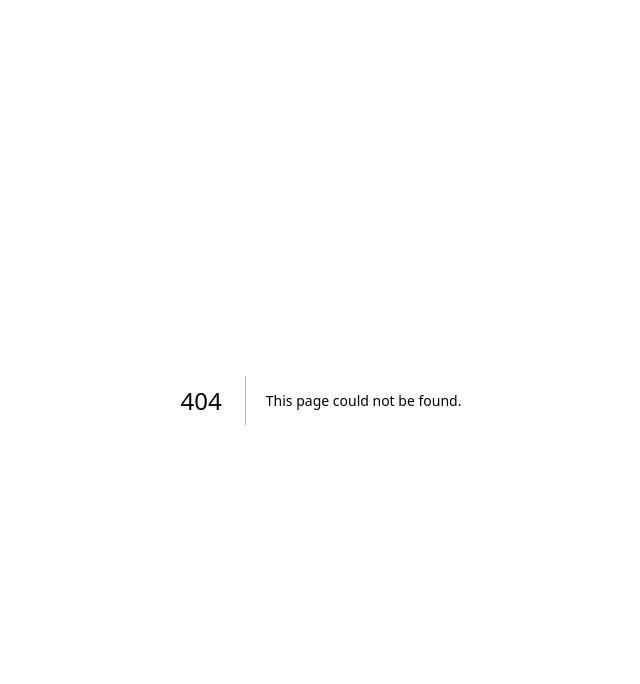
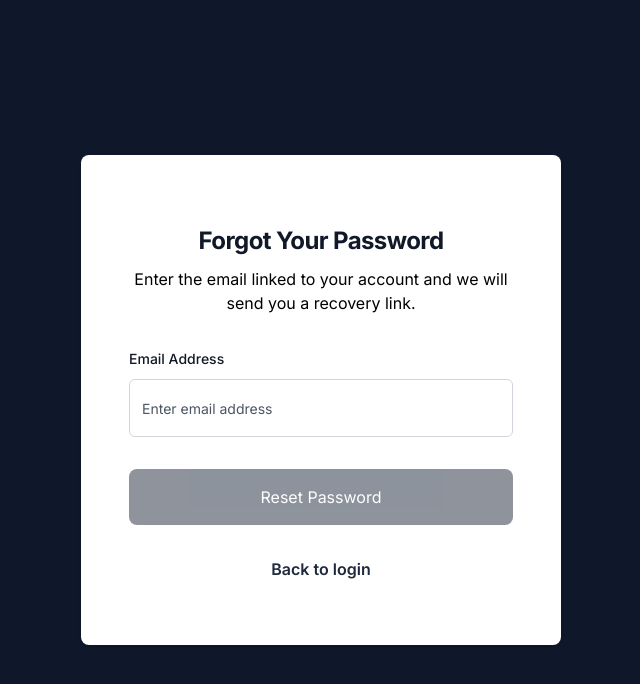
Before and after one commit to Broadspectrum-Digital-Payments/bsl-wallet-admin-frontend, a Next.js app: page /auth/forgot-password in a window 1280 px wide. Before the commit this address had no page. Shown: the top 684 px of the page, without its empty margins (319-959 px from the left). Built offline with nearby package versions, Linux system fonts and the light colour scheme.

Commit message:
updated flow and added auth layout and password reset screen

```diff
--- a/next.config.mjs
+++ b/next.config.mjs
@@ -1,6 +1,7 @@
 /** @type {import('next').NextConfig} */
 const nextConfig = {
-    distDir: "build"
+    distDir: "build",
+    reactStrictMode: false
 };
 
 export default nextConfig;
--- a/src/api/auth.ts
+++ b/src/api/auth.ts
@@ -1,11 +1,12 @@
 import {fetcher} from "@/api/http";
+import {getJSONHeaders} from "@/utils/helpers";
 
 export async function verifyEmailLink(token: string | null) {
-    return await fetcher(`api/v1/auth/verify-email-link?token=${token}`);
+    return await fetcher(`api/auth/verify-email-link?token=${token}`);
 }
 
 export async function verifyOtp(accessKey: string | undefined, otp: string) {
-    return await fetcher('api/v1/auth/verify-otp', {
+    return await fetcher('api/auth/verify-otp', {
         method: 'POST',
         headers: {
             'Authorization': `Bearer ${accessKey}`,
@@ -16,7 +17,7 @@ export async function verifyOtp(accessKey: string | undefined, otp: string) {
 }
 
 export async function verifyPasswordResetOtp(accessKey: string | null, otp: string) {
-    return await fetcher('api/v1/auth/reset-password/verify-otp', {
+    return await fetcher('api/auth/reset-password/verify-otp', {
         method: 'POST',
         headers: {
             'Authorization': `Bearer ${accessKey}`,
@@ -27,7 +28,7 @@ export async function verifyPasswordResetOtp(accessKey: string | null, otp: stri
 }
 
 export async function createPassword(password: string, confirmPassword: string, authToken: string | undefined) {
-    return await fetcher('api/v1/auth/create-password', {
+    return await fetcher('api/auth/create-password', {
         method: 'POST',
         headers: {
             'Authorization': `Bearer ${authToken}`,
@@ -46,17 +47,15 @@ export async function resendOtp(accessKey: string | undefined) {
 }
 
 export async function login(email: string | undefined, password: string | undefined) {
-    return await fetcher('api/v1/login', {
+    return await fetcher('v1/login', {
         method: 'POST',
-        headers: {
-            'Content-Type': 'application/json'
-        },
+        headers: getJSONHeaders(),
         body: JSON.stringify({email, password})
     });
 }
 
 export async function logout(jwtToken: string | undefined) {
-    return await fetcher('api/v1/auth/logout', {
+    return await fetcher('api/auth/logout', {
         method: 'POST',
         headers: {
             'Authorization': `Bearer ${jwtToken}`,
@@ -66,7 +65,7 @@ export async function logout(jwtToken: string | undefined) {
 }
 
 export async function updatePassword(currentPassword: string, newPassword: string, authToken: string | undefined) {
-    return await fetcher('api/v1/auth/update-password', {
+    return await fetcher('api/auth/update-password', {
         method: 'POST',
         headers: {
             'Authorization': `Bearer ${authToken}`,
@@ -77,7 +76,7 @@ export async function updatePassword(currentPassword: string, newPassword: strin
 }
 
 export async function sendResetEmailLink(email: string = '') {
-    return await fetcher('api/v1/auth/request-reset-password', {
+    return await fetcher('api/auth/request-reset-password', {
         method: 'POST',
         headers: {
             'Content-Type': 'application/json'
@@ -87,7 +86,7 @@ export async function sendResetEmailLink(email: string = '') {
 }
 
 export async function resetPassword(password: string, accessKey: string | undefined) {
-    return await fetcher('api/v1/auth/reset-password', {
+    return await fetcher('api/auth/reset-password', {
         method: 'POST',
         headers: {
             'Content-Type': 'application/json'
--- /dev/null
+++ b/src/app/auth/forgot-password/page.tsx
@@ -0,0 +1,101 @@
+"use client"
+import React, {useState} from "react"
+import {useRouter} from "next/navigation"
+import AuthLayout from "@/components/layout/AuthLayout"
+import {getError, isValidEmail} from "@/utils/helpers"
+import {sendResetEmailLink} from "@/api/auth"
+import Loader from "@/components/Loader"
+import Button from "@/components/forms/Button"
+import TextInput from "@/components/forms/TextInput"
+import Alert from "@/components/Alert";
+
+const PasswordResetPage: React.FC = () => {
+    const [hasError, setHasError] = useState<boolean>(true);
+    const [error, setError] = useState<string>('');
+    const [loading, setLoading] = useState<boolean>(false);
+    const [title, setTitle] = useState<string>('Forgot Your Password');
+    const [emailSent, setEmailSent] = useState<boolean>(false);
+    const [description, setDescription] = useState<string>('Enter the email linked to your account and we will send you a recovery link.');
+    const [formData, setFormData] = useState({email: '',});
+    const router = useRouter()
+
+    const isFormValid = () => ![undefined, null, ''].includes(formData.email?.trim())
+
+    const handleInputChange: React.ChangeEventHandler<HTMLInputElement> = (event) => {
+        const {name, value} = event.target;
+        setFormData({...formData, [name]: value});
+        if (isValidEmail(value)) setHasError(false)
+    };
+
+    const handleSubmit: React.FormEventHandler<HTMLFormElement> = (event) => {
+        event.preventDefault();
+
+        if (isFormValid()) {
+            setLoading(true)
+            sendResetEmailLink(formData.email)
+                .then(async (response) => {
+                    setLoading(false)
+                    if (response) {
+                        setTitle('Email has been sent')
+                        setDescription('Please check your email inbox for a password recovery link.')
+                        setEmailSent(true)
+                        return setHasError(false)
+                    }
+                })
+                .catch((error) => {
+                    setError(getError(error))
+                })
+        } else
+            return setHasError(true);
+    };
+
+    const handleReturnToLogin = () => router.push("/")
+
+    return (
+        <AuthLayout title={title} description={description}>
+            <form method="POST" onSubmit={handleSubmit}>
+                {error && <Alert alertType="error" description={error}/>}
+
+                {!emailSent && <div className="flex mt-6">
+                    <TextInput
+                        label="email address"
+                        id="email"
+                        name="email"
+                        type="email"
+                        placeholder="Enter email address"
+                        required={true}
+                        value={formData.email}
+                        onInputChange={handleInputChange}
+                        hasError={setHasError}
+                        autoComplete="email"
+                        customClasses="w-full"
+                        customLabelClasses="flex capitalize"
+                    />
+                </div>}
+
+                <div className="mt-3 sm:grid-cols-10 relative">
+                    {!emailSent && <Button styleType="primary"
+                                           customStyles="justify-center p-4 md:p-5 rounded-lg my-4 relative"
+                                           buttonType="submit"
+                                           disabled={hasError || loading}>
+                        {!loading && <span className="flex self-center">Reset Password</span>}
+                        {loading && <Loader type="default"
+                                            customClasses="relative"
+                                            customAnimationClasses="w-10 h-10 text-white dark:text-gray-600 fill-purple-900"
+                        />}
+                    </Button>}
+
+                    <Button styleType="tertiary"
+                            customStyles="justify-center p-4 md:p-5 rounded-lg"
+                            buttonType="button"
+                            onClick={handleReturnToLogin}
+                    >
+                        <span className="flex self-center font-semibold">Back to login</span>
+                    </Button>
+                </div>
+            </form>
+        </AuthLayout>
+    )
+}
+
+export default PasswordResetPage
--- a/src/app/auth/password-reset/page.tsx
+++ /dev/null
@@ -1,20 +0,0 @@
-"use client"
-import React from "react";
-import {useRouter} from "next/navigation"
-
-const PasswordResetPage: React.FC = () => {
-    const router = useRouter()
-    const handleSubmit = (event: React.FormEvent<HTMLFormElement>) => {
-        event.preventDefault()
-        return router.push('/overview')
-    }
-    return (
-        <>
-            <div className="flex min-h-screen flex-1 bg-white">
-                password-reset works
-            </div>
-        </>
-    )
-}
-
-export default PasswordResetPage
--- a/src/components/Alert.tsx
+++ b/src/components/Alert.tsx
@@ -13,8 +13,8 @@ const Alert: React.FC<IAlert> = ({
         success: 'check-circle.svg',
         info: 'check-circle.svg',
         warning: 'check-circle.svg',
-        error: 'x-circle.svg',
-        failed: 'x-circle.svg',
+        error: 'x-circle-red.svg',
+        failed: 'x-circle-red.svg',
         completed: 'check-circle.svg',
     };
 
--- a/src/components/auth/Login.tsx
+++ b/src/components/auth/Login.tsx
@@ -8,12 +8,16 @@ import Button from "@/components/forms/Button";
 import Link from "next/link";
 import CheckboxInput from "@/components/forms/CheckboxInput";
 import TextInput from "@/components/forms/TextInput";
+import Alert from "@/components/Alert";
+import Loader from "@/components/Loader";
+import AuthLayout from "@/components/layout/AuthLayout";
 
 export default function Login() {
     const router = useRouter();
     const [formData, setFormData] = useState({email: '', password: ''});
     const [hasError, setHasError] = useState<boolean | undefined>(false);
     const [error, setError] = useState<string | null>(null);
+    const [loading, setLoading] = useState<boolean>(false);
     const {
         user,
         setUser,
@@ -43,10 +47,12 @@ export default function Login() {
 
         if (hasError) return;
         setError('')
+        setLoading(true)
 
         login(formData.email, formData.password)
             .then(async (response) => {
                 const feedback = (await response.json())
+                setLoading(false)
                 if (response.ok && feedback.success) {
                     const {data} = feedback;
                     if (setUser) setUser({
@@ -58,37 +64,20 @@ export default function Login() {
                     })
 
                     if (setIsAuthenticated) setIsAuthenticated(true)
-
                     return router.push('/overview')
                 }
                 return setError(feedback.message)
             })
             .catch((error) => {
+                setLoading(false)
                 setError(error.message)
             })
-
-        if (setUser) setUser({
-            bearerToken: "5|s3fJ0MqpWIj2HqsRPQnAUPkm5s9KzizrE76iCg7k8ac563ea",
-            name: "Test Admin User",
-            email: "admin@core.com",
-            status: "active",
-            createdAt: "2024-02-21T15:30:36.000000Z"
-        })
-        return router.push('/overview')
     };
 
     return (
-        <>
-            <div className="bg-slate-900 flex h-screen flex-1 flex-col justify-center py-12 sm:px-6 lg:px-8">
-                <div className="mt-10 sm:mx-auto sm:w-full sm:max-w-[480px]">
-
-                    <div className="bg-white px-6 py-12 shadow sm:rounded-lg sm:px-12">
-                        <form className="space-y-6" action="#" method="POST" onSubmit={handleSubmit}>
-                            <div className="sm:mx-auto sm:w-full sm:max-w-md">
-                                <h2 className="mt-6 text-center text-2xl font-bold leading-9 tracking-tight text-gray-900">
-                                    Sign in to your account
-                                </h2>
-                            </div>
+        <AuthLayout title="Sign in to your account">
+            <form className="space-y-5 mb-5" action="#" method="POST" onSubmit={handleSubmit}>
+                {error && <Alert alertType="error" description={error}/>}
                 <TextInput
                     label="email"
                     id="email"
@@ -116,7 +105,7 @@ export default function Login() {
                     </div>
 
                     <div className="text-sm leading-6">
-                                    <Link href="auth/forgot-password"
+                        <Link href="/auth/forgot-password"
                               className="font-semibold text-md">
                             Forgot password?
                         </Link>
@@ -124,16 +113,15 @@ export default function Login() {
                 </div>
 
                 <div className="flex flex-col gap-y-2">
-                                <Button styleType="primary" customStyles="justify-center p-4 md:p-5 rounded-lg"
+                    <Button styleType="primary" customStyles="justify-center p-4 md:p-5 rounded-lg mt-3"
                             buttonType="submit"
-                                        disabled={hasError}>
-                                    <span className="flex self-center">Sign in</span>
+                            disabled={loading}>
+                        {loading && <Loader type="default" customClasses="relative"
+                                            customAnimationClasses="w-10 h-10 text-white dark:text-gray-600 fill-slate-800"/>}
+                        {!loading && <span className="flex self-center">Sign in</span>}
                     </Button>
                 </div>
             </form>
-                    </div>
-                </div>
-            </div>
-        </>
+        </AuthLayout>
     )
 }
--- a/src/components/forms/Button.tsx
+++ b/src/components/forms/Button.tsx
@@ -10,6 +10,7 @@ const Button: React.FC<ButtonType> = ({
                                           onClick
                                       }) => {
     const getBackgroundColor = (styleType: string) => {
+        if (!styleType) return ''
         return styleType === 'secondary' ? '#EFEFEF' : styleType === 'tertiary' ? 'transparent' : '#1e293b';
     }
 
@@ -18,8 +19,11 @@ const Button: React.FC<ButtonType> = ({
         return styleType === 'primary' ? '#FFFFFF' : '#1e293b';
     }
 
-    const getHoverBackgroundColor = (styleType: string) => styleType === 'secondary' ? 'bg-gray-200 hover:bg-gray-300'
-        : styleType === 'tertiary' ? 'bg-white hover:bg-white' : 'bg-slate-800 hover:bg-slate-900';
+    const getHoverBackgroundColor = (styleType: string) => {
+        if (!styleType) return ''
+        return styleType === 'secondary' ? 'bg-gray-200 hover:bg-gray-300'
+            : styleType === 'tertiary' ? 'bg-white hover:bg-white' : 'bg-slate-800 hover:bg-slate-900';
+    }
 
     const getHoverTextColor = (styleType: string) => styleType === 'secondary' ? 'text-slate-800 hover:text-slate-900' : 'text-white hover:text-white';
 
--- /dev/null
+++ b/src/components/layout/AuthLayout.tsx
@@ -0,0 +1,25 @@
+"use client"
+import React from 'react'
+import {IDashboardLayout} from "@/utils/interfaces/IDashboardLayout";
+import {IAuthLayout} from "@/utils/interfaces/IAuthLayout";
+
+const AuthLayout: React.FC<IAuthLayout> = ({children, title, description}) => {
+    return (
+        <div className="bg-slate-900 flex h-screen flex-1 flex-col justify-center py-12 sm:px-6 lg:px-8">
+            <div className="my-5 sm:mx-auto sm:w-full sm:max-w-[480px]">
+                <div className="bg-white px-6 py-12 shadow sm:rounded-lg sm:px-12">
+                    <div className="sm:mx-auto sm:w-full sm:max-w-md mb-5">
+                        <h2 className="mt-5 text-center text-2xl font-bold leading-9 tracking-tight text-gray-900">
+                            {title}
+                        </h2>
+                        <p className="text-center py-2">{description}</p>
+                    </div>
+
+                    {children}
+                </div>
+            </div>
+        </div>
+    )
+}
+
+export default AuthLayout
--- a/src/components/overview/OverviewContent.tsx
+++ b/src/components/overview/OverviewContent.tsx
@@ -88,9 +88,8 @@ const OverviewContent = () => {
                             <h5 className="flex text-md md:font-medium leading-6">Total Values</h5>
                         </div>
 
-
                         <div className="flex flex-col mx-5">
-                            <div className="flex-grow pt-[50px]">
+                            <div className="flex-grow pt-[80px]">
                                 <ReAreaGraph data={areaGraphData} dataKey={activeNav} customClasses="flex-grow"/>
                             </div>
                         </div>
--- a/src/utils/helpers.ts
+++ b/src/utils/helpers.ts
@@ -1,8 +1,8 @@
 import {DateTime, DateTimeUnit} from "luxon";
 import {MonthlyTransactionSummaryType} from "@/utils/types/MonthlyTransactionSummaryType";
 import {ApiMetaType} from "@/utils/types/ApiMetaType";
-import {ApiLinksType} from "@/utils/types/ApiLinksType";
 import {PaginationType} from "@/utils/types/PaginationType";
+import {ErrorType} from "@/utils/types/ErrorType";
 
 export const camelCaseToWords = (text: string = '') => {
     return text.replace(/([A-Z])/g, ' $1').toLowerCase();
@@ -42,6 +42,10 @@ export const getGreeting = () => {
 
 export const splitName = (name: string) => {
     return name.split(' ')
+};
+
+export const getError = (error: ErrorType): string => {
+    return error.message ?? ''
 };
 
 export const downloadFile = async (response: Response | Blob, fileName: string = 'sample.txt') => {
@@ -141,6 +145,7 @@ export const getJSONHeaders = (bearerToken: string = '') => {
     return {
         'Authorization': `Bearer ${bearerToken}`,
         'Content-Type': 'application/json',
+        'Accept': 'application/json',
     }
 }
 
--- /dev/null
+++ b/src/utils/interfaces/IAuthLayout.ts
@@ -0,0 +1,8 @@
+import React from "react";
+
+export interface IAuthLayout {
+    children?: React.ReactNode,
+    title?: string,
+    description?: string,
+    customClasses?: string
+}
--- /dev/null
+++ b/src/utils/types/ErrorType.ts
@@ -0,0 +1,3 @@
+export type ErrorType = {
+    message?: string;
+}
```
Lines whose indentation alone changed are shown as unchanged.
